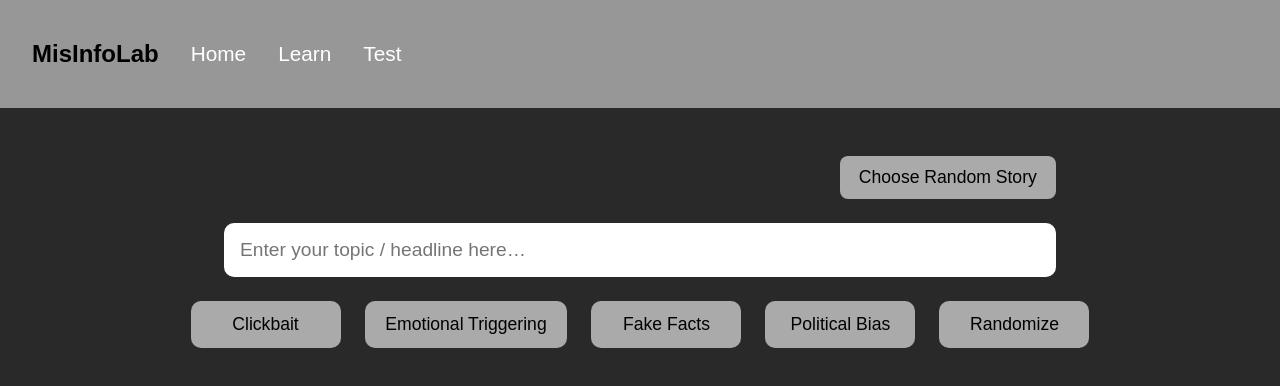
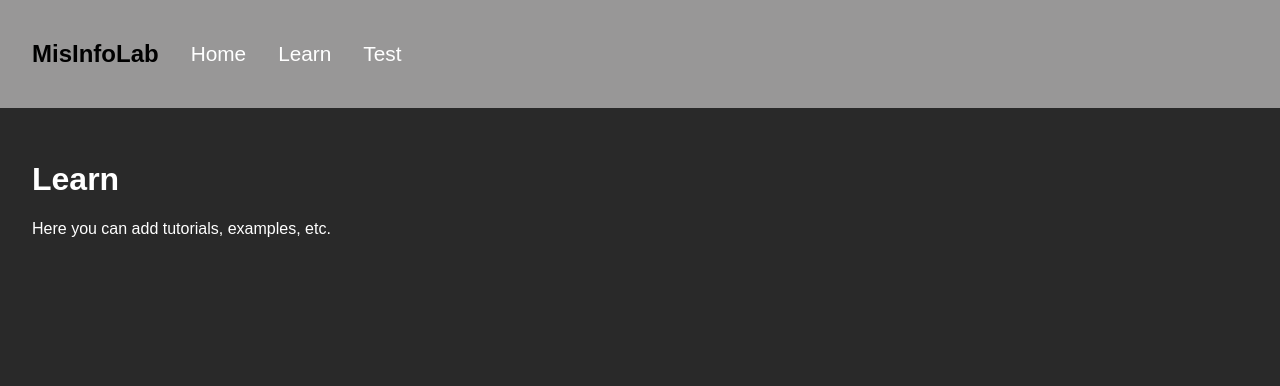
Before and after one commit to emorysalaun/MisInfoLab, a website built with Vite: page index.html in a window 1280 px wide. Both pictures are taken after a click on the button "Learn". Built offline with nearby package versions, Linux system fonts and the light colour scheme; no server answers; what groq-sdk would draw is missing.

Commit message:
Added learn page and test page (unfunctional)

```diff
--- a/index.html
+++ b/index.html
@@ -62,6 +62,17 @@
 
       </div>
 
+      <div id="learn-screen" class="hidden explanation-container">
+        <h1>Learn</h1>
+        <p>Here you can add tutorials, examples, etc.</p>
+      </div>
+
+      <div id="test-screen" class="hidden explanation-container">
+        <h1>Test Yourself</h1>
+        <p>Here you can quiz the user on misinformation.</p>
+      </div>
+
+
 
       <script type="module" src="/src/main.ts"></script>
   </body>
--- a/src/main.ts
+++ b/src/main.ts
@@ -1,5 +1,4 @@
 import { setupMisinfoButtons } from "./misinfoify";
-setupMisinfoButtons();
 
 const randomBtn = document.querySelector(".top-btn") as HTMLButtonElement;
 const headlineInput = document.getElementById("headline-input") as HTMLInputElement;
@@ -31,3 +30,35 @@
         headlineInput.placeholder = "Error fetching news";
     }
 });
+
+export function setupNavigation() {
+    const homeBtn = document.querySelector('[data-page="home"]') as HTMLButtonElement;
+    const learnBtn = document.querySelector('[data-page="learn"]') as HTMLButtonElement;
+    const testBtn  = document.querySelector('[data-page="test"]') as HTMLButtonElement;
+
+    const homeScreen  = document.querySelector('.generator-container') as HTMLDivElement;
+    const learnScreen = document.getElementById('learn-screen') as HTMLDivElement;
+    const testScreen  = document.getElementById('test-screen') as HTMLDivElement;
+    const explanationScreen = document.getElementById("explanation-screen") as HTMLDivElement;
+
+    function showScreen(screen: HTMLElement) {
+      homeScreen.classList.add("hidden");
+      learnScreen.classList.add("hidden");
+      testScreen.classList.add("hidden");
+      explanationScreen.classList.add("hidden");
+
+      screen.classList.remove("hidden");
+    }
+
+    homeBtn.addEventListener("click", () => showScreen(homeScreen));
+    learnBtn.addEventListener("click", () => showScreen(learnScreen));
+    testBtn.addEventListener("click", () => showScreen(testScreen));
+  }
+
+
+
+
+window.onload = () => {
+    setupNavigation();
+    setupMisinfoButtons();
+};
```
